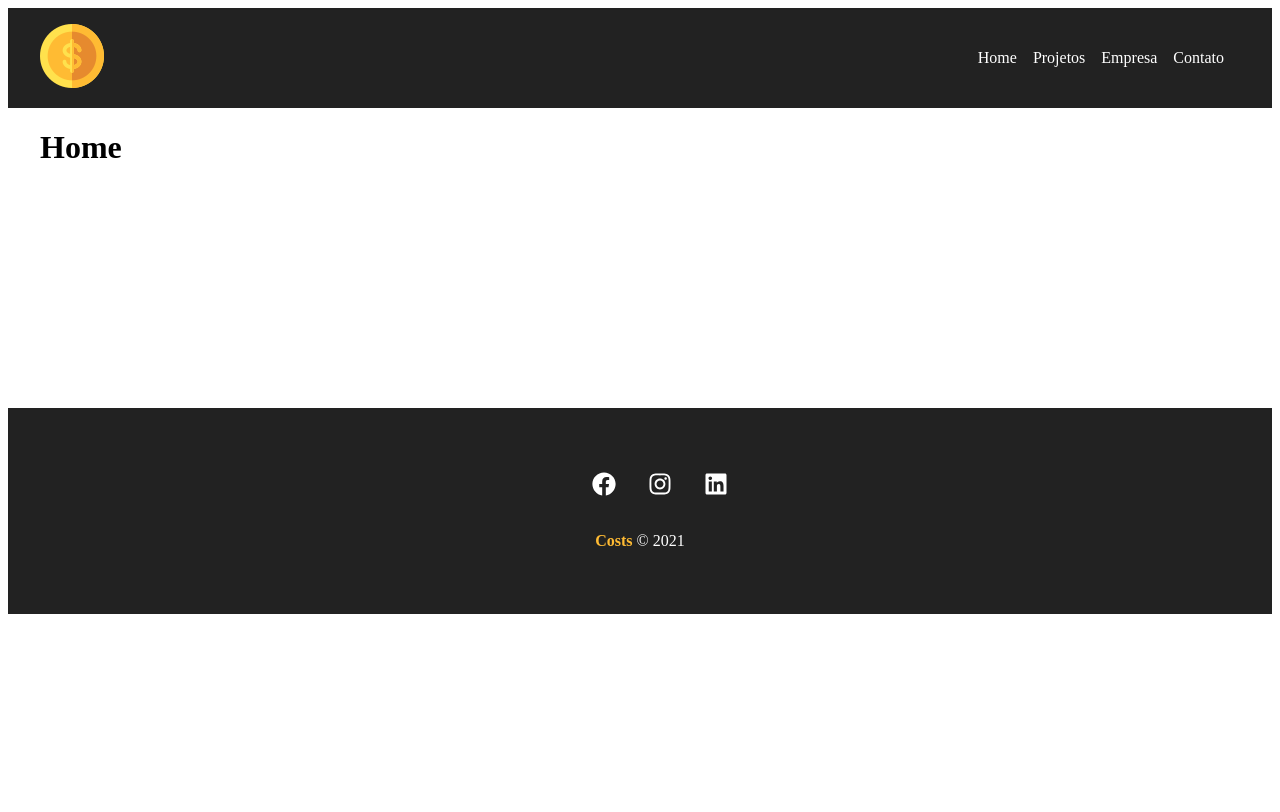
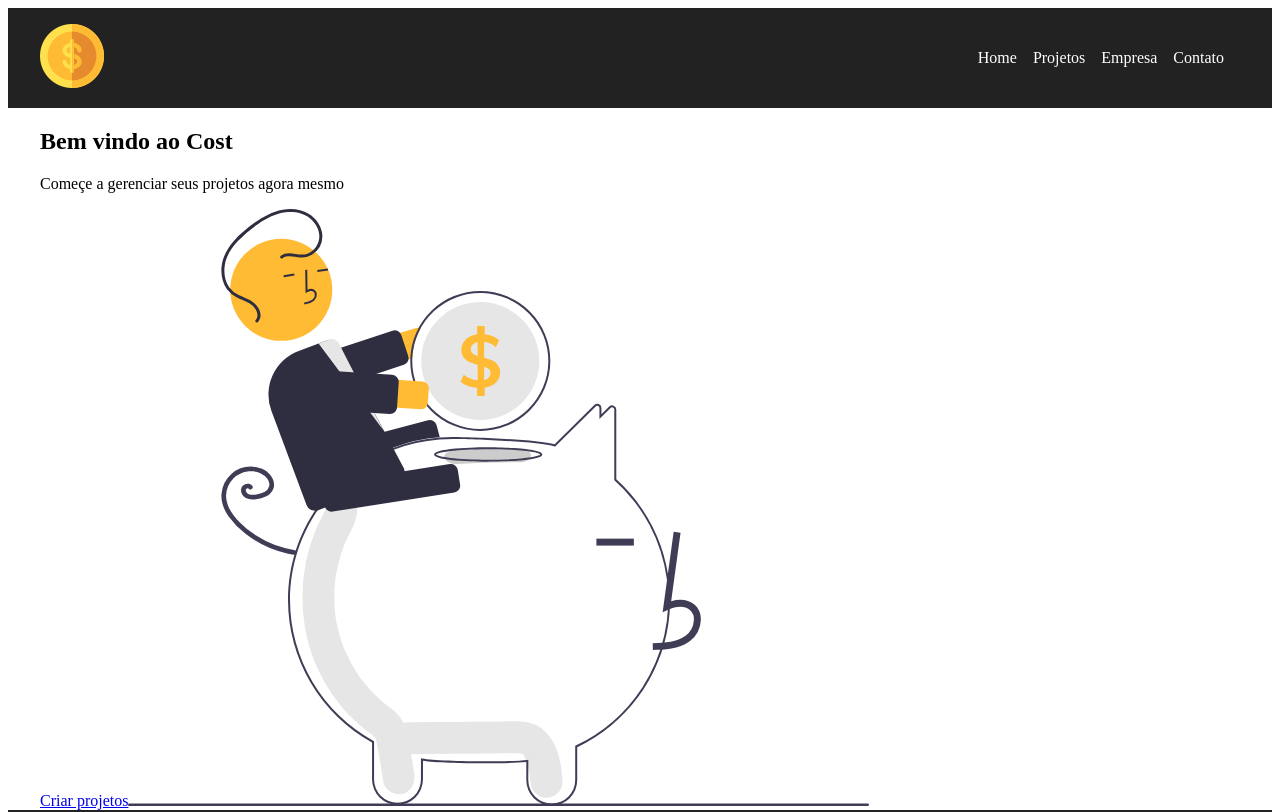
Before and after one commit to michael-petterson-06/Projeto-Costs-Mike, a React (Create React App) app in the folder costs/: page / in a window 1280 px wide. Shown: the top 812 px of the page. Built offline with nearby package versions, Linux system fonts and the light colour scheme.

Commit message:
estruturando a pagina home

```diff
--- a/costs/src/components/layout/Container.module.css
+++ b/costs/src/components/layout/Container.module.css
@@ -9,7 +9,7 @@
 
 
 .min-height {
-    min-height: 300px; /*mudar depois para 75% */
+    min-height: 500px; /*mudar depois para 75% */
 }
 
 
--- a/costs/src/components/pages/Home.js
+++ b/costs/src/components/pages/Home.js
@@ -1,8 +1,14 @@
+import savings from '../../img/savings.svg'
+
 function Home () {
     return (
-        <h1>
-            Home
-        </h1>
+        <section>
+            <h1>Bem vindo ao <span>Cost</span></h1>
+            <p>Começe a gerenciar seus projetos agora mesmo</p>
+            <a href='/'>Criar projetos</a>
+            <img src={ savings } alt='Cost'/>
+        </section>
+
     )
 
 }
```
